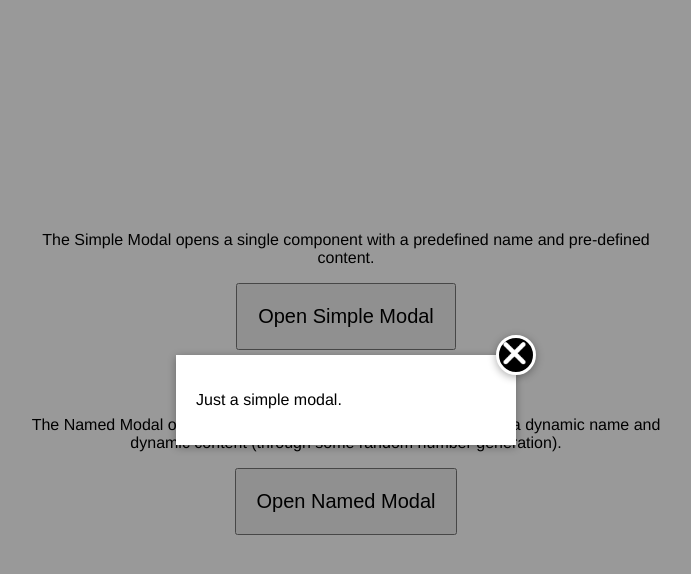
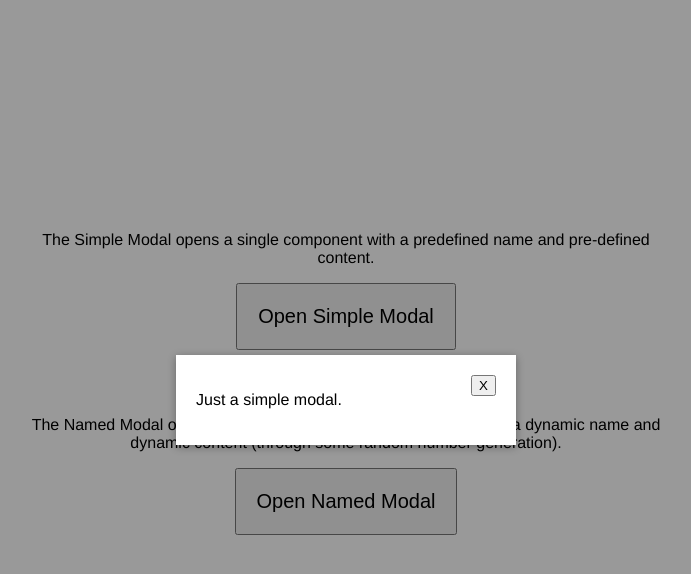
Before and after one commit to xon52/modal-example, a Vue app: page / in a window 1280 px wide. Both pictures are taken after a click on the button "Open Simple Modal". Shown: the top 574 px of the page, without its empty margins (294-985 px from the left). Built offline with nearby package versions, Linux system fonts and the light colour scheme.

Commit message:
Simplified close button

```diff
--- a/src/components/Modal.vue
+++ b/src/components/Modal.vue
@@ -6,10 +6,10 @@
 	>
 		<!-- Content Wrapper -->
 		<div class="modal-wrapper">
+			<!-- Close Button (only if this modal is active) -->
+			<button @click.self="close">X</button>
 			<!-- Content -->
 			<slot :close="close"></slot>
-			<!-- Close Button (only if this modal is active) -->
-			<button v-if="isActive" class="close-button" @click.self="close">❌</button>
 		</div>
 		<!-- Child Modal Slot (will be able to take full screen size) -->
 		<slot name="child"></slot>
@@ -18,7 +18,7 @@
 
 <script>
 	export default {
-		name: "x5Modal",
+		name: "Modal",
 		props: {
 			name: { type: String, required: true },
 			padding: { type: Number, default: 20 }
@@ -75,24 +75,7 @@
 		left: 50%;
 		transform: translate(-50%, -50%);
 	}
-	.close-button {
-		position: absolute;
-		background: black;
-		border-radius: 50%;
-		border: 3px white solid;
-		box-shadow: 0 2px 8px rgba(0, 0, 0, 0.33);
-		cursor: pointer;
-		/* Sizing and offset to top right corner */
-		height: 40px;
-		width: 40px;
-		right: -20px;
-		top: -20px;
-		/* Content (close icon) size and centering */
-		font-size: 20px;
-		padding-bottom: 5px;
-		padding-left: 3px;
-		/* Remove color from emoji */
-		color: transparent;
-		text-shadow: 0 0 0 white;
+	.modal-wrapper button {
+		float: right;
 	}
 </style>
```
